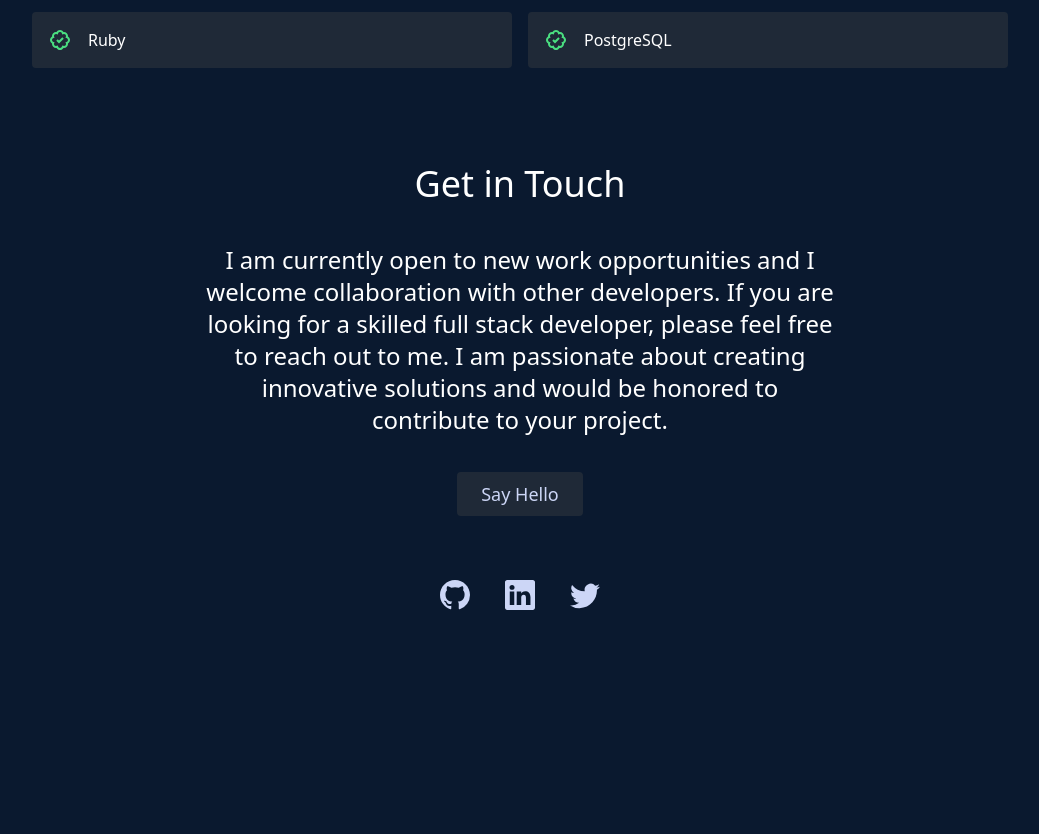
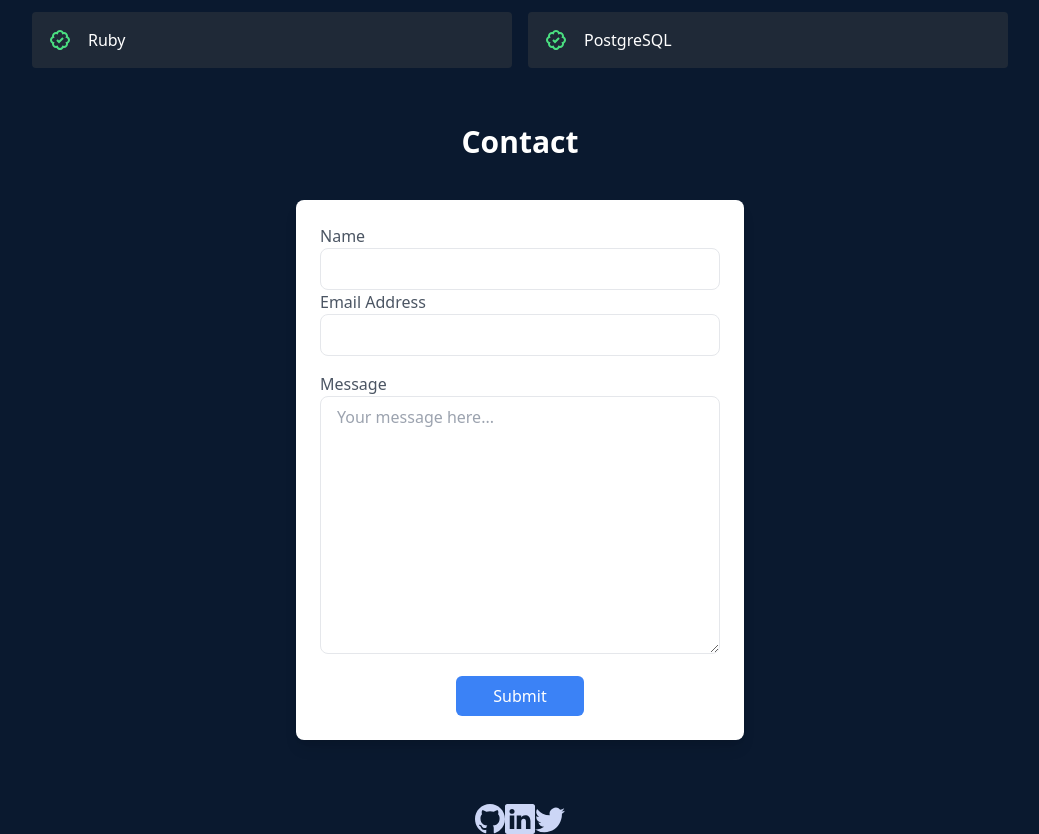
Before and after one commit to ridabensalem/rida-portfolio-, a React (Create React App) app: page / in a window 1280 px wide. Shown: the part 5020-5854 px from the top of the page, without its empty margins (120-1159 px from the left). Before the commit the page ends 5670 px from the top, so only its background shows below. Built offline with nearby package versions, Linux system fonts and the light colour scheme.

Commit message:
Add contact form

```diff
--- a/src/components/Contact.jsx
+++ b/src/components/Contact.jsx
@@ -1,27 +1,124 @@
-import React from "react";
-import Social from "./Social";
+import React, { useState } from 'react';
+import { useForm, ValidationError } from '@formspree/react';
+import Social from './Social';
+
 const Contact = () => {
+  const [state, handleSubmit] = useForm('xzbwnnow');
+  const [formData, setFormData] = useState({
+    email: '',
+    message: '',
+  });
 
-    const handleSubmit = () => {
-        window.location.href = "mailto:ridasbnesalmas@gmail.com"
-    };
+  const handleInputChange = (e) => {
+    const { name, value } = e.target;
+    setFormData({
+      ...formData,
+      [name]: value,
+    });
+  };
 
-    return (
-        <div className=" contact-container pt-10  py-10 mx-auto" id="contact">
-            <div className="header sm:text-4xl text-3xl font-medium title-font text-white text-center">
-                <h1>Get in Touch </h1>
-            </div>
-            <div className="contact text-white w-1/2 text-center md:text-2xl mx-auto pt-10">
-                <p>I am currently open to new work opportunities and I welcome collaboration with other developers. If you are looking for a skilled full stack developer, please feel free to reach out to me.
-                    I am passionate about creating innovative solutions and would be honored to contribute to your project. </p>
-                <div className="about-buttons mx-auto md:w-1/4  pt-9 text-gray-light">
-                    <button onClick={handleSubmit} className="bg-gray-800 border-0 py-2 px-6 focus:outline-none hover:bg-gray-700 transition ease-in-out delay-150 hover:-translate-y-1 hover:scale-110 duration-300 hover:text-white rounded text-lg">Say Hello  </button>
-                    <Social />
-                </div>
-            </div>
+  const handleFormSubmit = async (e) => {
+    e.preventDefault();
+    if (!state.submitting) {
+      await handleSubmit(e);
+      if (state.succeeded) {
+        setFormData({
+          name: '',
+          email: '',
+          message: '',
+        });
+      }
+    }
+  };
+
+  return (
+
+   <div>
+        <h1 id='contact' className='text-3xl font-bold  font-title mb-10 text-white  text-center'>Contact</h1>
+
+    <div className="max-w-md mx-auto mt-8 p-6 bg-white rounded-lg shadow-lg">
+
+      <form onSubmit={handleFormSubmit}>
+        <div>
+            <label htmlFor="name" className="block text-gray-600">
+            Name
+            </label>
+            <input
+            id="name"
+            type="text"
+            name="name"
+            value={formData.name}
+            onChange={handleInputChange}
+            className="w-full px-4 py-2 border rounded-lg focus:outline-none focus:border-blue-400"
+            />
+            <ValidationError
+            prefix="Name"
+            field="name"
+            errors={state.errors}
+            className="text-red-500 text-sm mt-1"
+            />
 
         </div>
+        <div className="mb-4">
+          <label htmlFor="email" className="block text-gray-600">
+            Email Address
+          </label>
+          <input
+            id="email"
+            type="email"
+            name="email"
+            value={formData.email}
+            onChange={handleInputChange}
+            className="w-full px-4 py-2 border rounded-lg focus:outline-none focus:border-blue-400"
+          />
+          <ValidationError
+            prefix="Email"
+            field="email"
+            errors={state.errors}
+            className="text-red-500 text-sm mt-1"
+          />
+        </div>
 
-    );
-}
+        <div className="mb-4">
+          <label htmlFor="message" className="block text-gray-600">
+            Message
+          </label>
+          <textarea
+            id="message"
+            name="message"
+            rows="10"
+
+            value={formData.message}
+            onChange={handleInputChange}
+            className="w-full px-4 py-2 border rounded-lg focus:outline-none focus:border-blue-400"
+            placeholder="Your message here..."
+          />
+          <ValidationError
+            prefix="Message"
+            field="message"
+            errors={state.errors}
+            className="text-red-500 text-sm mt-1"
+          />
+        </div>
+
+
+     <div className='text-center'>
+        <button
+          type="submit"
+          disabled={state.submitting}
+          className=" bg-blue-500 w-32 text-white rounded-md py-2 px-4 "
+        >
+          Submit
+        </button>
+        </div>
+      </form>
+    </div>
+    <div className='flex justify-center items-center'>
+        <Social />
+
+    </div>
+    </div>
+  );
+};
+
 export default Contact;
```
